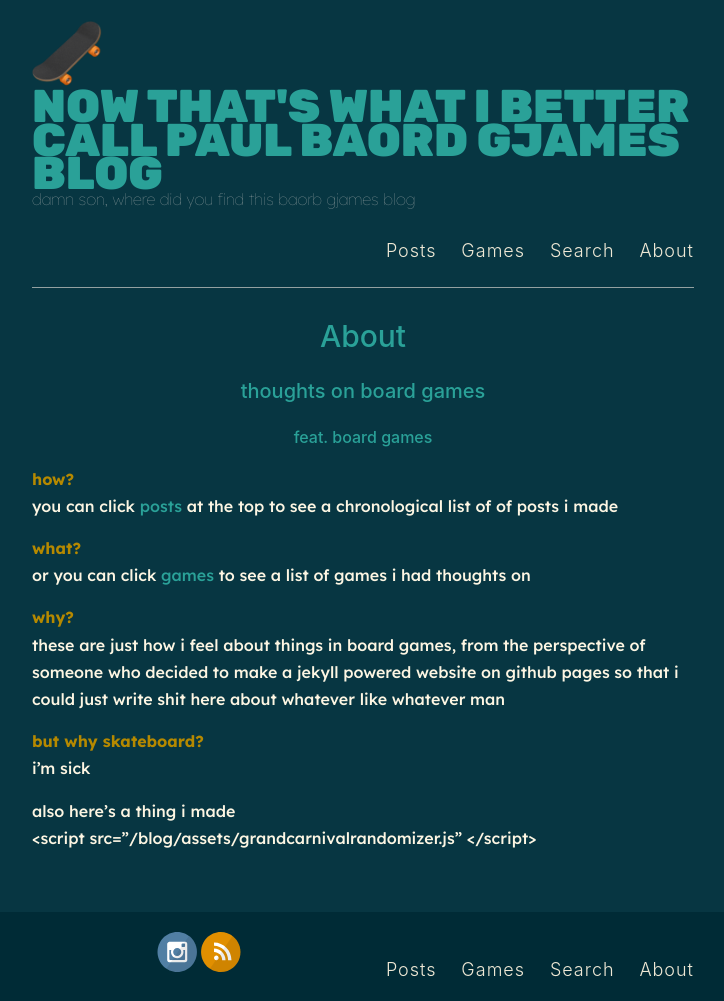
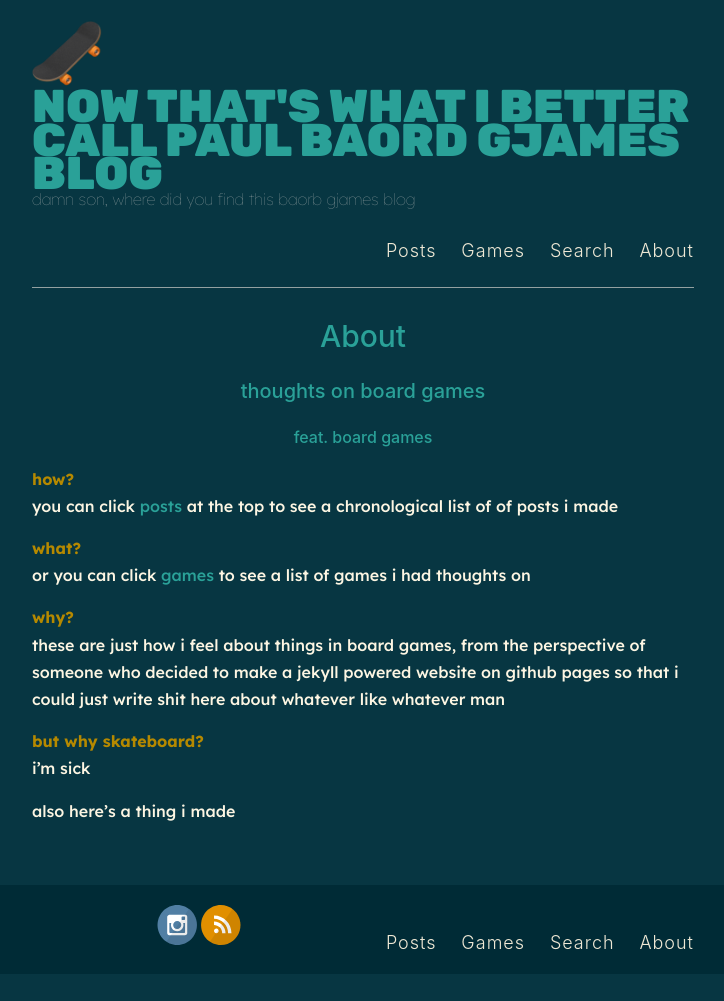
Before and after one commit to PKBoo/blog, a Jekyll site: the page built from _pages/about.md, in a window 1280 px wide. Shown: the whole page, without its empty margins (277-1001 px from the left). Built offline with Jekyll 4.4.1, drawn with Linux system fonts in a browser that asks for light colours; nearby versions of some CDN libraries; some web fonts are replaced; after the commit the page ends 974 px from its top, so only the background shows below that.

Commit message:
Fix missing bracket

```diff
--- a/_pages/about.md
+++ b/_pages/about.md
@@ -22,4 +22,4 @@
 i'm sick
 
 also here's a thing i made
-<script src="{{ site.baseurl }}{% link assets/grandcarnivalrandomizer.js %}" </script>
+<script src="{{ site.baseurl }}{% link assets/grandcarnivalrandomizer.js %}"> </script>
```
